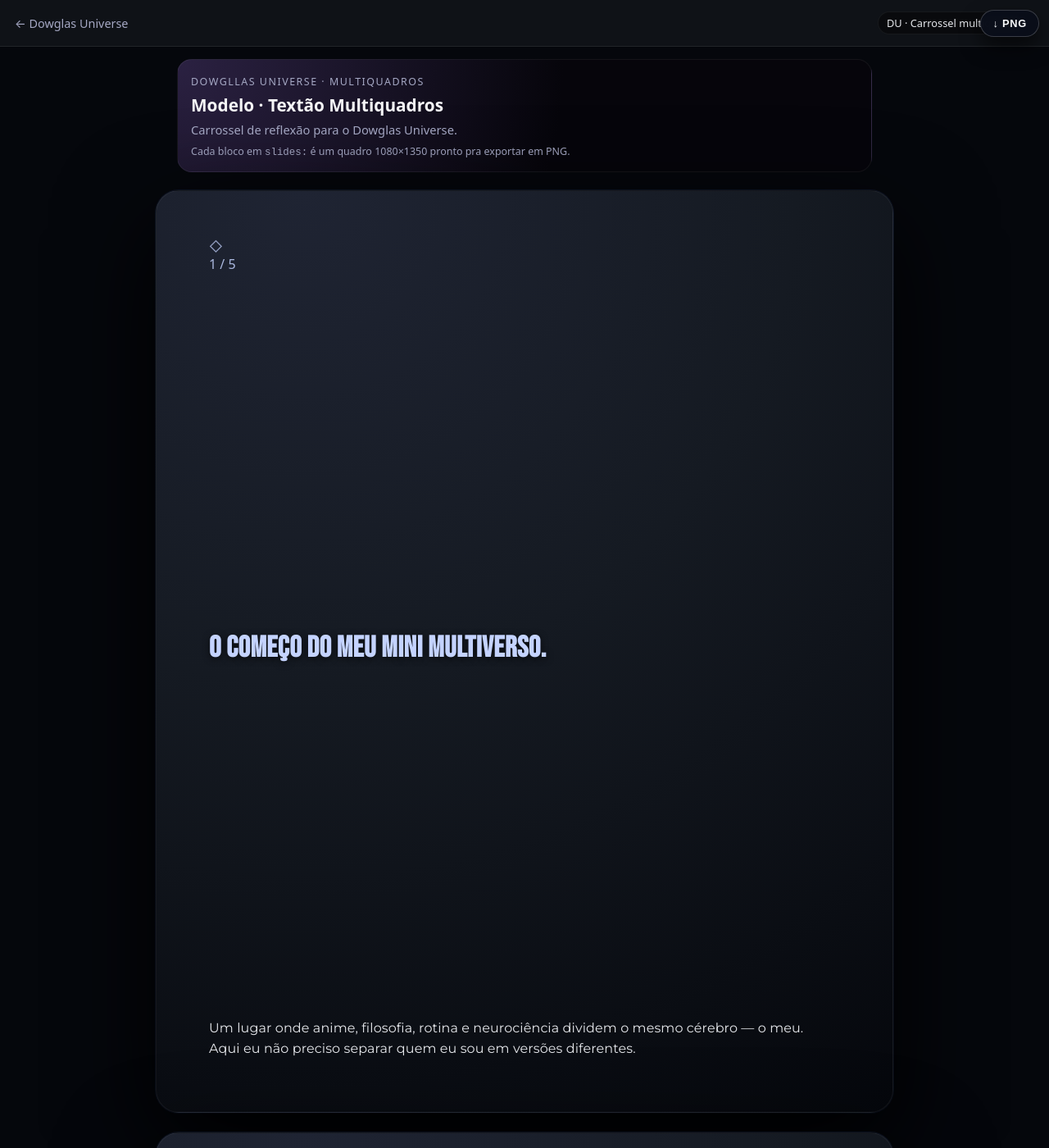
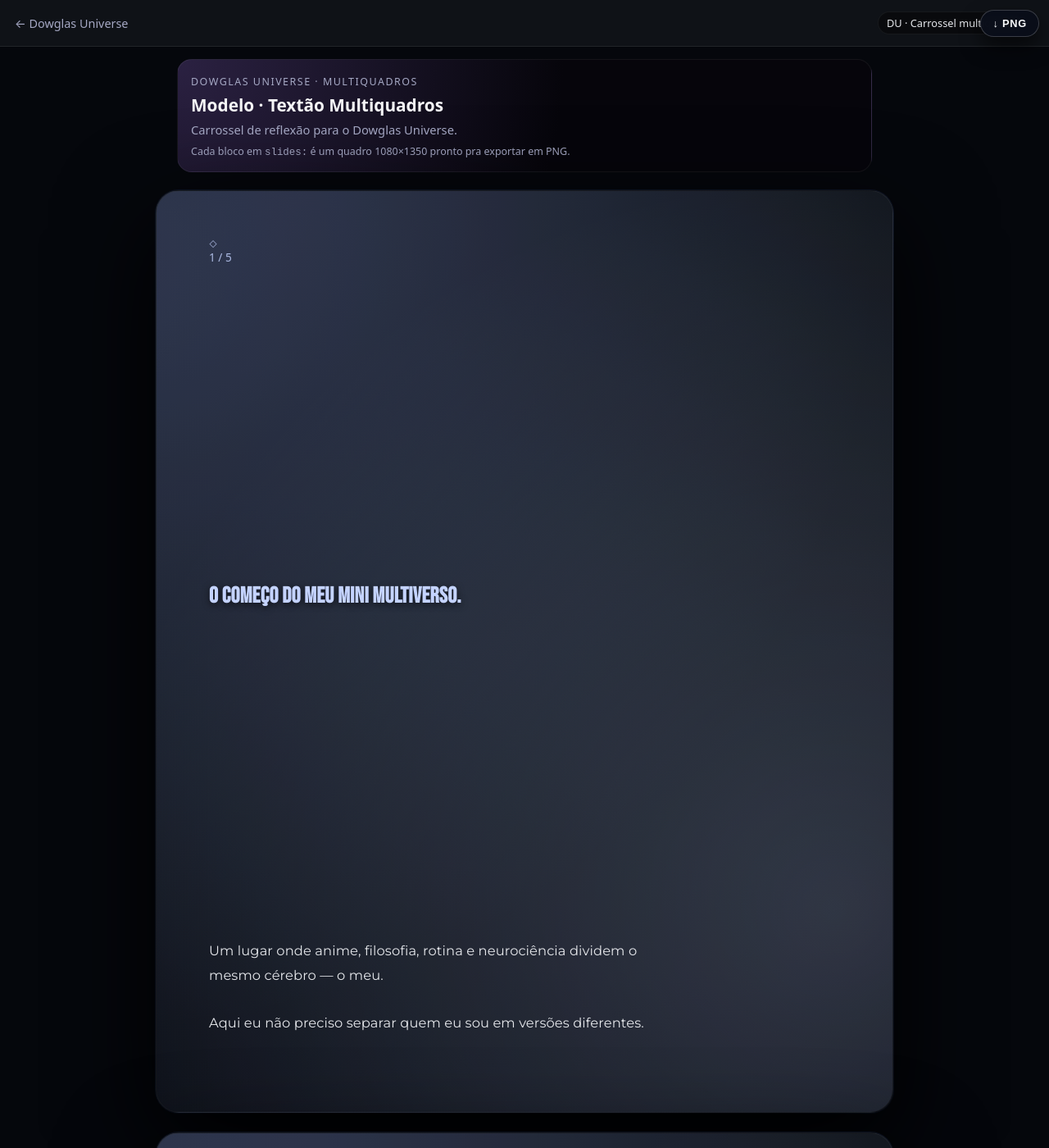
Before and after one commit to mbritodowglas-collab/fabrica-conteudo, a Jekyll site: the page built from content/dowglas-universe/modelo-dois.md, in a window 1280 px wide and 1400 px high. Shown: the whole window at 82% size. Built offline with Jekyll 4.4.1, drawn with Linux system fonts in a browser that asks for light colours.

Commit message:
Atualizar o dowglas-universe.html

```diff
--- a/_layouts/dowglas-universe.html
+++ b/_layouts/dowglas-universe.html
@@ -48,8 +48,20 @@
       overflow: hidden;
     }
 
-    /* ——— REMOVIDO O TEXTO DO FUNDO ——— */
-    /* Antes era .fc-slide.slide::after — removido a pedido */
+    .du-body .fc-slide.slide::before {
+      content: "";
+      position: absolute;
+      inset: -20%;
+      background:
+        radial-gradient(circle at 10% 20%, rgba(88,104,166,0.28) 0, transparent 55%),
+        radial-gradient(circle at 80% 70%, rgba(196,211,255,0.22) 0, transparent 60%),
+        radial-gradient(circle at 50% 120%, rgba(10,12,20,0.95) 0, transparent 70%);
+      opacity: 0.85;
+      pointer-events: none;
+      mix-blend-mode: screen;
+    }
+
+    /* (sem texto DOWGLAS UNIVERSE no fundo) */
 
     .du-body .fc-slide__inner {
       position: relative;
@@ -63,6 +75,11 @@
 
     .du-body .fc-slide-divider {
       color: rgba(196,211,255,0.7);
+      font-size: 0.7rem;
+    }
+
+    .du-body .fc-divider-icon {
+      font-size: 0.6rem;
     }
 
     .du-body .fc-divider-line {
@@ -76,23 +93,39 @@
 
     .du-body .fc-slide-num {
       color: rgba(196,211,255,0.85);
+      font-size: 0.85rem;
     }
 
-    /* Tipografia */
+    /* Tipografia – mais “diário de bordo”, menos “corporate deck” */
     .du-body .fc-slide__hook {
       color: #C4D3FF;
+      font-size: 1.7rem;
+      line-height: 1.3;
+      letter-spacing: 0.01em;
+      font-weight: 700;
+      text-transform: none;      /* se você não escrever em caps, ele fica mais suave */
+      text-align: left;
+      margin: 0 0 1.4rem 0;
     }
 
     .du-body .fc-slide__text {
       color: #E5E7EB;
+      font-size: 1.02rem;
+      line-height: 1.8;
+      margin: 0;
+      max-width: 36rem;          /* deixa o bloco mais de “leitura”, menos muralzão */
+      white-space: pre-line;
     }
 
     .du-body .fc-slide__footer {
       border-top: 1px solid rgba(148,163,184,0.35);
+      margin-top: 1.6rem;
+      padding-top: 1rem;
     }
 
     .du-body .fc-slide__cta {
       color: #C4D3FF;
+      font-size: 0.98rem;
     }
 
     .du-body .fc-slide__engage {
@@ -130,7 +163,6 @@
   </style>
 </head>
 
-
 <body class="fc-body fc-body--carrossel du-body">
 
 <header class="fc-topbar fc-topbar--du">
@@ -154,7 +186,7 @@
 <main class="fc-main fc-main--carrossel">
 
   <section class="fc-hero">
-    <div class="fc-hero__tag">DOWGLLAS UNIVERSE · MULTIQUADROS</div>
+    <div class="fc-hero__tag">DOWGLAS UNIVERSE · MULTIQUADROS</div>
     <h1 class="fc-hero__title">{{ page.title }}</h1>
 
     {% if page.tagline %}
```
